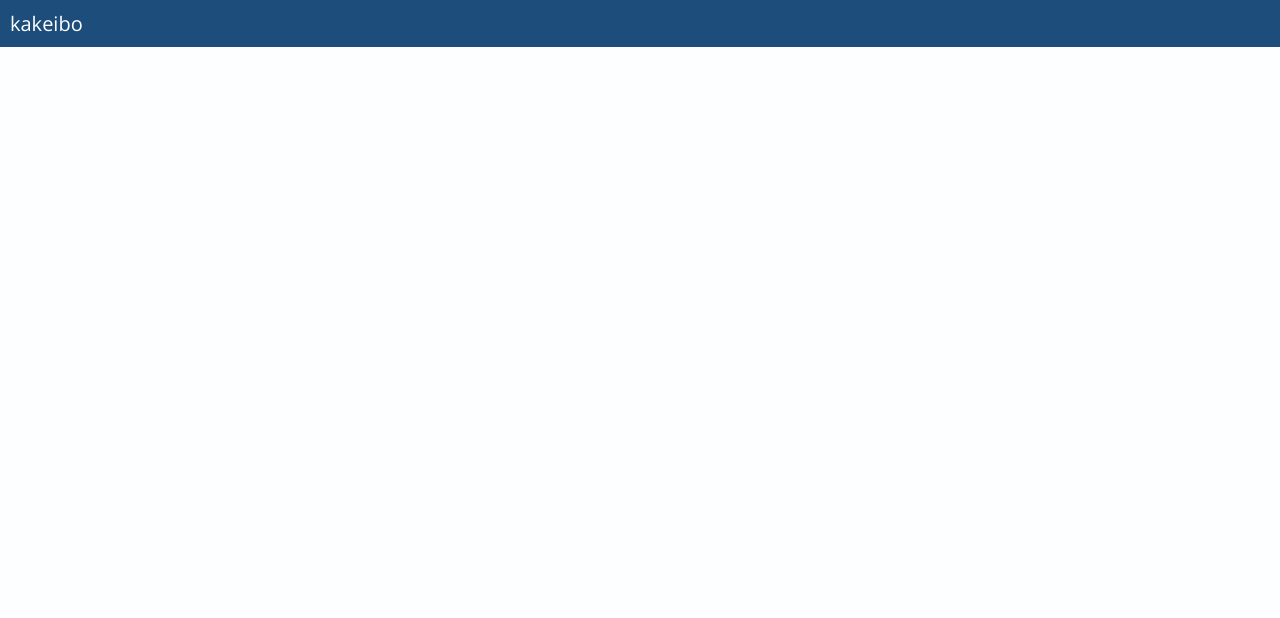
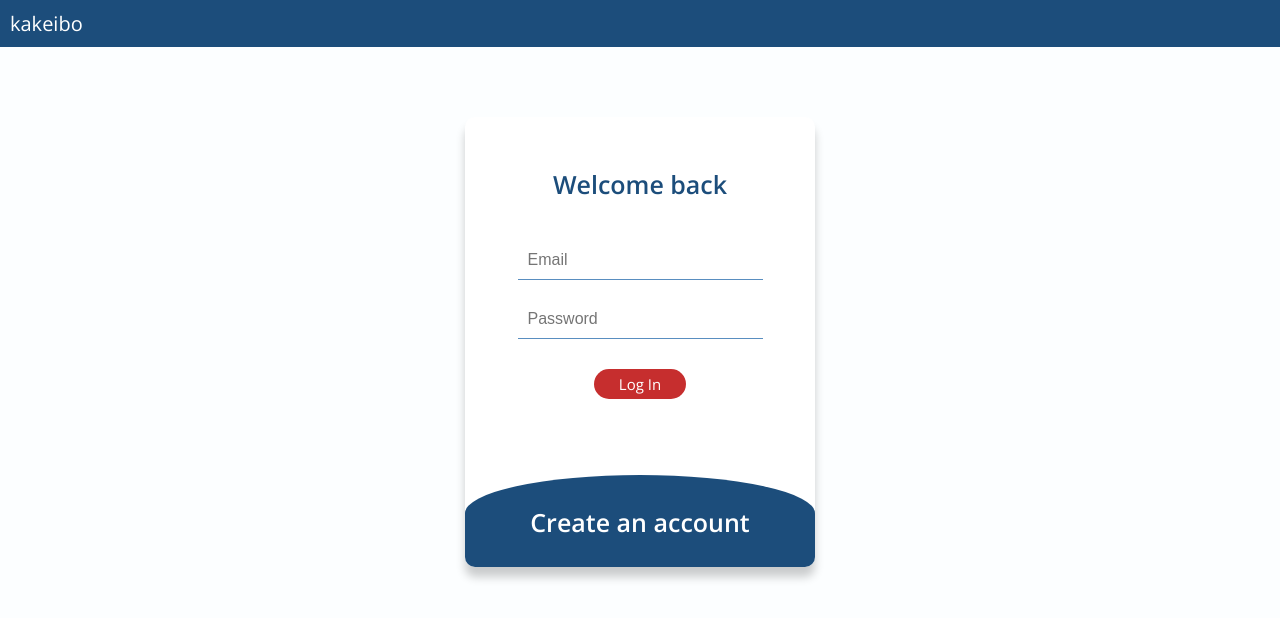
Before and after one commit to AyakaYasuda/kakeibo, a React (Create React App) app in the folder client/: page /auth in a window 1280 px wide. Before the commit this address had no page. Shown: the top 618 px of the page. Built offline with nearby package versions, Linux system fonts and the light colour scheme.

Commit message:
added auth page and styles for the page

```diff
--- a/client/src/Router.js
+++ b/client/src/Router.js
@@ -2,6 +2,7 @@ import React from "react";
 import { BrowserRouter, Routes, Route } from "react-router-dom";
 
 import Home from "./pages/Home";
+import Auth from "./pages/Auth";
 import MonthlySpendingList from "./pages/MonthlySpendingList";
 import NewSpending from "./pages/NewSpending";
 import SpendingEdit from "./pages/SpendingEdit";
@@ -11,6 +12,7 @@ const Router = () => {
     <BrowserRouter>
       <Routes>
         <Route exact path="/" element={<Home />} />
+        <Route exact path="/auth" element={<Auth />} />
         <Route exact path="/spending/new" element={<NewSpending />} />
         <Route exact path="/spending/edit/:id" element={<SpendingEdit />} />
         <Route exact path="/spending" element={<MonthlySpendingList />} />
--- a/client/src/components/UI/Button.module.scss
+++ b/client/src/components/UI/Button.module.scss
@@ -3,11 +3,11 @@
 .btn {
   font: inherit;
   font-size: 1.5rem;
-  padding: 0.5rem 1rem;
+  padding: 0.5rem 2.5rem;
   margin: 0 0.5rem;
   background-color: $accent-color;
   border: none;
-  border-radius: 5px;
+  border-radius: 999px;
   color: white;
   cursor: pointer;
   text-decoration: none;
@@ -15,7 +15,7 @@
 
   &:hover,
   &:active {
-    opacity: 0.8;
+    background-color: #d65151;
   }
 
   &:disabled,
--- /dev/null
+++ b/client/src/pages/Auth.js
@@ -0,0 +1,77 @@
+import React from "react";
+
+import classes from "./Auth.module.scss";
+import Button from "../components/UI/Button";
+
+const Auth = () => {
+  return (
+    <div className={classes.auth}>
+      <input
+        type="checkbox"
+        id="check"
+        aria-hidden="true"
+        className={classes.check}
+      />
+
+      <div className={classes.login}>
+        <form className={classes["login-form"]}>
+          <label
+            htmlFor="check"
+            aria-hidden="true"
+            className={classes["login-label"]}
+          >
+            Welcome back
+          </label>
+          <input
+            type="email"
+            name="email"
+            placeholder="Email"
+            className={classes["login-input"]}
+          />
+          <input
+            type="password"
+            name="password"
+            placeholder="Password"
+            className={classes["login-input"]}
+          />
+          <div className="spacer-md" />
+          <Button>Log In</Button>
+        </form>
+      </div>
+
+      <div className={classes.signup}>
+        <form className={classes["signup-form"]}>
+          <label
+            htmlFor="check"
+            aria-hidden="true"
+            className={classes["signup-label"]}
+          >
+            Create an account
+          </label>
+          <input
+            type="text"
+            name="txt"
+            placeholder="User name"
+            className={classes["signup-input"]}
+          />
+          <input
+            type="email"
+            name="email"
+            placeholder="Email"
+            className={classes["signup-input"]}
+          />
+          <input
+            type="password"
+            name="password"
+            placeholder="Password"
+            className={classes["signup-input"]}
+          />
+          <div className="spacer-md" />
+          <Button>Sign up</Button>
+        </form>
+      </div>
+    </div>
+  );
+};
+
+export default Auth;
--- /dev/null
+++ b/client/src/pages/Auth.module.scss
@@ -0,0 +1,87 @@
+@import "../mixin.scss";
+
+.auth {
+  max-width: 35rem;
+  height: 45rem;
+  overflow: hidden;
+  background-color: #fff;
+  border-radius: 10px;
+  box-shadow: 0 10px 10px rgba(0, 0, 0, 0.2);
+  padding: 2rem 0;
+  margin: 5rem auto 0;
+
+  .check {
+    display: none;
+  }
+
+  .login {
+    position: relative;
+    width: 100%;
+    height: 100%;
+    text-align: center;
+
+    &-form {
+      display: flex;
+      flex-direction: column;
+      align-items: center;
+    }
+
+    &-label {
+      color: $primary-color;
+      font-size: 2.5rem;
+      font-weight: 600;
+      margin: 3rem 0;
+    }
+
+    &-input {
+      width: 70%;
+      margin: 1rem auto;
+      font-size: 1.6rem;
+      padding: 1rem;
+      border: none;
+      border-bottom: 1.5px solid $secondary-color;
+      color: $primary-color;
+    }
+  }
+
+  .signup {
+    height: 46rem;
+    width: 100%;
+    background: $primary-color;
+    border-radius: 60% / 10%;
+    transform: translateY(-72px);
+    transition: 0.8s ease-in-out;
+
+    &-form {
+      display: flex;
+      flex-direction: column;
+      align-items: center;
+    }
+
+    &-label {
+      color: #fff;
+      font-size: 2.5rem;
+      font-weight: 600;
+      margin: 3rem 0;
+    }
+
+    &-input {
+      width: 70%;
+      margin: 1rem auto;
+      font-size: 1.6rem;
+      padding: 1rem;
+      border: none;
+      color: $primary-color;
+    }
+  }
+
+  .check:checked ~ .signup {
+    transform: translateY(-330px);
+  }
+  .check:checked ~ .signup-label {
+    transform: scale(1);
+  }
+  .check:checked ~ .login-label {
+    transform: scale(0.6);
+  }
+}
```
Also changed, not shown: client/src/reducks/users/actions.js (added), client/src/reducks/users/operations.js (added), client/src/reducks/users/reducers.js (added).
